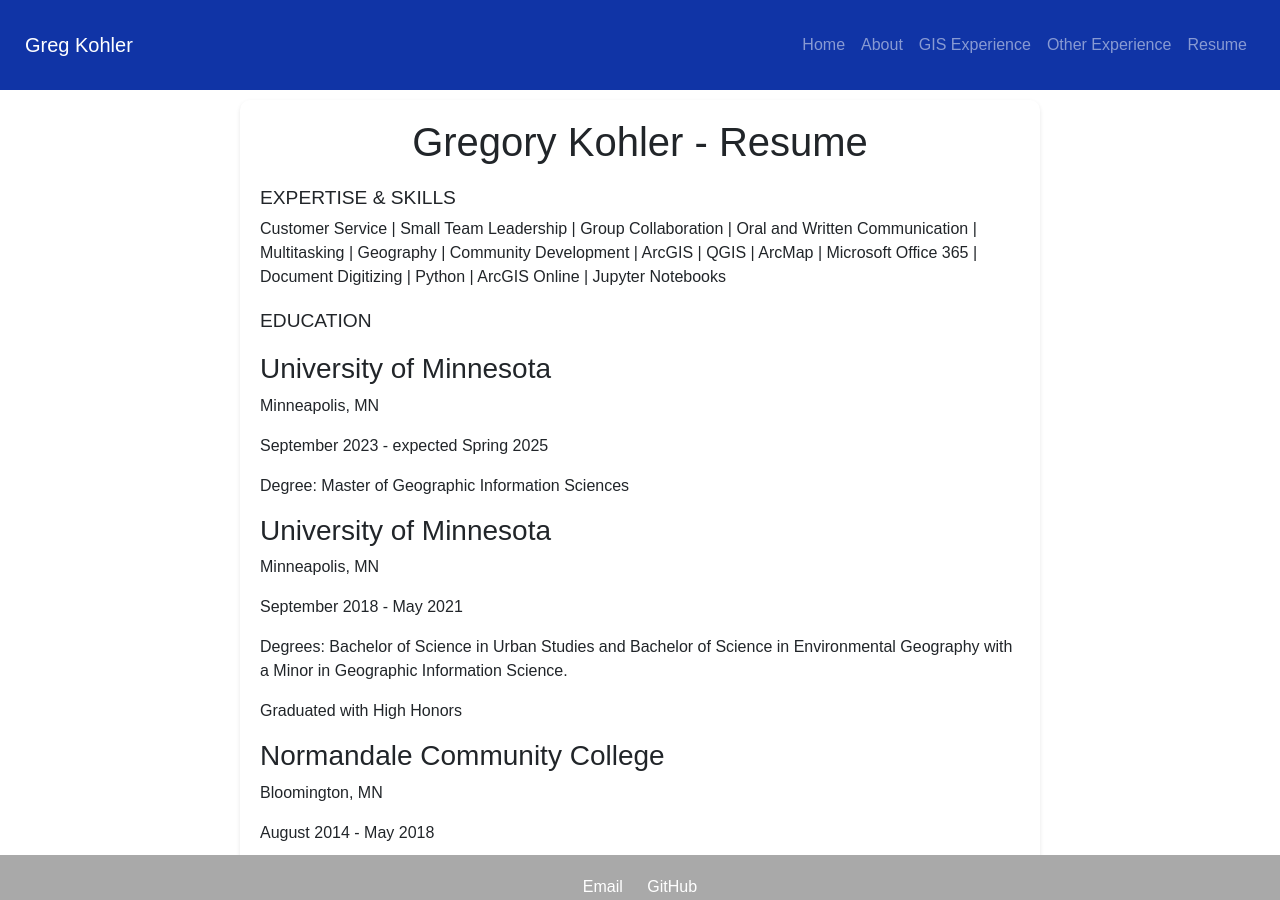
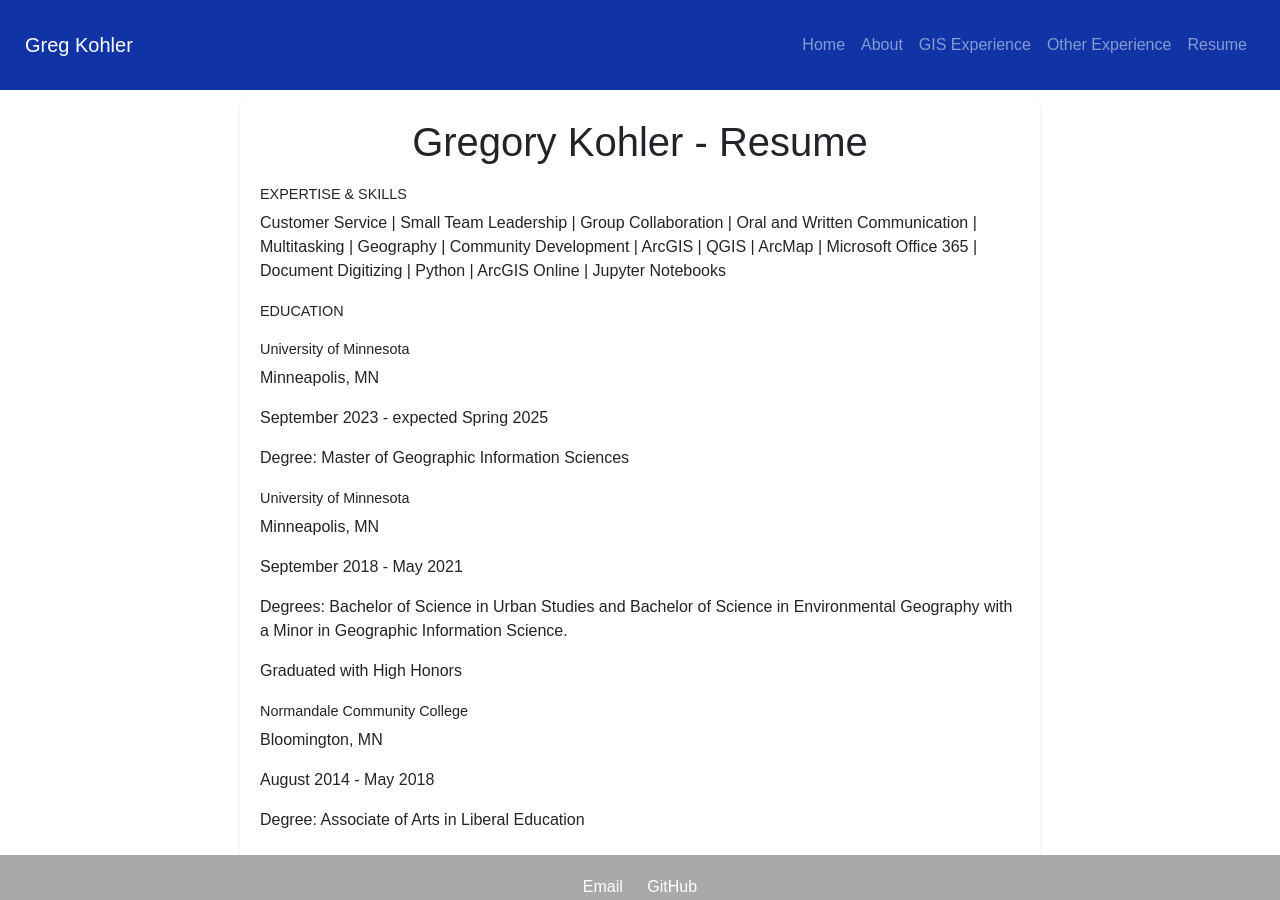
Before and after one commit to greg-kohler/myportfolio, a Jekyll site: the page built from resume.html, in a window 1280 px wide and 900 px high. Built offline with Jekyll 4.4.1, drawn with Linux system fonts in a browser that asks for light colours.

Commit message:
Update resume.html

```diff
--- a/resume.html
+++ b/resume.html
@@ -28,8 +28,9 @@ title: Resume
             text-align: center;
         }
 
-        h2 {
-            font-size: 1.2em;
+        h2,
+        h3 {
+            font-size: 0.9em;
             margin-top: 20px;
         }
 
```
